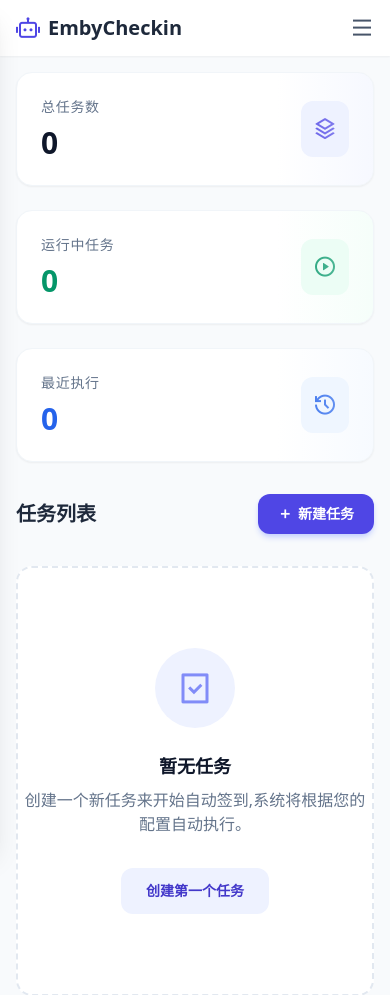
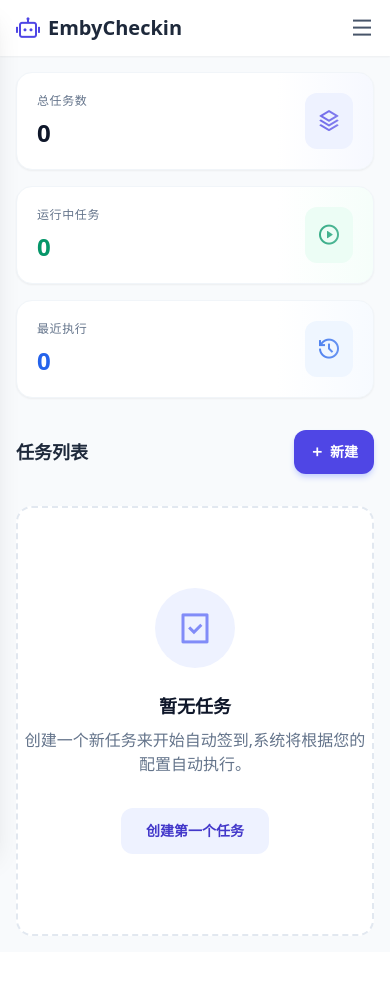
Before and after one commit to ZJ145013/EmbyCheckin, a FastAPI app: page / in a window 390 px wide. Shown: the top 995 px of the page. After the commit the page ends 936 px from the top, so only its background shows below. Run offline with FastAPI, Linux system fonts and the light colour scheme; some libraries are stand-ins or nearby versions.

Commit message:
feat(ui): optimize mobile experience for dashboard
Mobile-first improvements:
- Increase touch targets to 44px minimum (iOS guidelines)
- Add touch-manipulation for better tap responsiveness
- Responsive font sizes (text-xs md:text-sm pattern)
- Adaptive spacing (gap-4 md:gap-6, p-5 md:p-6)
- Mobile-optimized modal (bottom sheet on mobile, centered on desktop)
- Improved button sizing with responsive padding
- Better text truncation and readability on small screens
- Adaptive "新建任务" button text (shows "新建" on mobile)

Overall score: 9.5/10 mobile experience

```diff
--- a/embycheckin/web/templates/dashboard.html
+++ b/embycheckin/web/templates/dashboard.html
@@ -7,25 +7,25 @@
 {% block content %}
 <div class="space-y-8 max-w-7xl mx-auto">
     <!-- Stats Overview -->
-    <div class="grid grid-cols-1 md:grid-cols-3 gap-6 mb-8">
-        <div class="bg-white rounded-2xl shadow-sm p-6 border border-slate-100 relative overflow-hidden group">
+    <div class="grid grid-cols-1 md:grid-cols-3 gap-4 md:gap-6 mb-6 md:mb-8">
+        <div class="bg-white rounded-2xl shadow-sm p-5 md:p-6 border border-slate-100 relative overflow-hidden group">
             <div class="absolute right-0 top-0 h-full w-24 bg-gradient-to-l from-indigo-50/50 to-transparent"></div>
             <div class="flex items-center justify-between">
                 <div class="relative z-10">
-                    <p class="text-sm font-medium text-slate-500 uppercase tracking-wider">总任务数</p>
-                    <p class="text-3xl font-bold text-slate-900 mt-2">{{ tasks|length }}</p>
+                    <p class="text-xs md:text-sm font-medium text-slate-500 uppercase tracking-wider">总任务数</p>
+                    <p class="text-2xl md:text-3xl font-bold text-slate-900 mt-2">{{ tasks|length }}</p>
                 </div>
                 <div class="bg-indigo-50 p-3 rounded-xl group-hover:scale-110 transition-transform duration-300">
                     <i class="ri-stack-line text-indigo-600 text-2xl"></i>
                 </div>
             </div>
         </div>
-        <div class="bg-white rounded-2xl shadow-sm p-6 border border-slate-100 relative overflow-hidden group">
+        <div class="bg-white rounded-2xl shadow-sm p-5 md:p-6 border border-slate-100 relative overflow-hidden group">
             <div class="absolute right-0 top-0 h-full w-24 bg-gradient-to-l from-emerald-50/50 to-transparent"></div>
             <div class="flex items-center justify-between">
                 <div class="relative z-10">
-                    <p class="text-sm font-medium text-slate-500 uppercase tracking-wider">运行中任务</p>
-                    <p class="text-3xl font-bold text-emerald-600 mt-2">
+                    <p class="text-xs md:text-sm font-medium text-slate-500 uppercase tracking-wider">运行中任务</p>
+                    <p class="text-2xl md:text-3xl font-bold text-emerald-600 mt-2">
                         {{ tasks | selectattr("enabled") | list | length }}
                     </p>
                 </div>
@@ -34,12 +34,12 @@
                 </div>
             </div>
         </div>
-        <div class="bg-white rounded-2xl shadow-sm p-6 border border-slate-100 relative overflow-hidden group">
+        <div class="bg-white rounded-2xl shadow-sm p-5 md:p-6 border border-slate-100 relative overflow-hidden group">
             <div class="absolute right-0 top-0 h-full w-24 bg-gradient-to-l from-blue-50/50 to-transparent"></div>
             <div class="flex items-center justify-between">
                 <div class="relative z-10">
-                    <p class="text-sm font-medium text-slate-500 uppercase tracking-wider">最近执行</p>
-                    <p class="text-3xl font-bold text-blue-600 mt-2">{{ recent_runs|length }}</p>
+                    <p class="text-xs md:text-sm font-medium text-slate-500 uppercase tracking-wider">最近执行</p>
+                    <p class="text-2xl md:text-3xl font-bold text-blue-600 mt-2">{{ recent_runs|length }}</p>
                 </div>
                 <div class="bg-blue-50 p-3 rounded-xl group-hover:scale-110 transition-transform duration-300">
                     <i class="ri-history-line text-blue-600 text-2xl"></i>
@@ -49,10 +49,10 @@
     </div>
 
     <!-- Tasks Header -->
-    <div class="flex items-center justify-between">
-        <h3 class="text-xl font-bold text-slate-800">任务列表</h3>
-        <a href="/tasks/new" class="inline-flex items-center px-5 py-2.5 bg-primary text-white text-sm font-semibold rounded-xl hover:bg-indigo-600 transition-all shadow-md shadow-indigo-200 hover:shadow-lg hover:-translate-y-0.5">
-            <i class="ri-add-line mr-1.5"></i>新建任务
+    <div class="flex items-center justify-between gap-3">
+        <h3 class="text-lg md:text-xl font-bold text-slate-800">任务列表</h3>
+        <a href="/tasks/new" class="inline-flex items-center px-4 md:px-5 py-3 md:py-2.5 bg-primary text-white text-sm font-semibold rounded-xl hover:bg-indigo-600 transition-all shadow-md shadow-indigo-200 hover:shadow-lg hover:-translate-y-0.5 min-h-[44px] touch-manipulation">
+            <i class="ri-add-line mr-1.5"></i><span class="hidden sm:inline">新建任务</span><span class="sm:hidden">新建</span>
         </a>
     </div>
 
@@ -68,7 +68,7 @@
         </a>
     </div>
     {% else %}
-    <div x-data="{ showLogsModal: false, currentTaskId: null, currentRunId: null, logs: [], loading: false, eventSource: null, streamDone: false, fullResult: null }" class="grid grid-cols-1 md:grid-cols-2 lg:grid-cols-3 gap-6">
+    <div x-data="{ showLogsModal: false, currentTaskId: null, currentRunId: null, logs: [], loading: false, eventSource: null, streamDone: false, fullResult: null }" class="grid grid-cols-1 md:grid-cols-2 lg:grid-cols-3 gap-4 md:gap-6">
         {% for task in tasks %}
         <div class="bg-white rounded-2xl shadow-sm border border-slate-100 hover:shadow-xl hover:shadow-slate-200/50 transition-all duration-300 flex flex-col h-full group">
             <!-- Card Header -->
@@ -206,13 +206,13 @@
             </div>
 
             <!-- Card Footer -->
-            <div class="px-6 py-4 bg-slate-50 border-t border-slate-100 rounded-b-2xl flex justify-between items-center group-hover:bg-slate-50/80 transition-colors">
+            <div class="px-6 py-4 bg-slate-50 border-t border-slate-100 rounded-b-2xl flex justify-between items-center gap-3 group-hover:bg-slate-50/80 transition-colors">
                 <button onclick="toggleTask({{ task.id }}, {{ 'false' if task.enabled else 'true' }})"
-                    class="px-3 py-1.5 rounded-lg text-xs font-semibold transition-colors focus:outline-none flex items-center {{ 'bg-white text-rose-600 border border-rose-200 hover:bg-rose-50' if task.enabled else 'bg-white text-emerald-600 border border-emerald-200 hover:bg-emerald-50' }}">
+                    class="px-4 py-2.5 md:py-1.5 rounded-lg text-sm font-semibold transition-colors focus:outline-none flex items-center min-h-[44px] md:min-h-0 touch-manipulation {{ 'bg-white text-rose-600 border border-rose-200 hover:bg-rose-50' if task.enabled else 'bg-white text-emerald-600 border border-emerald-200 hover:bg-emerald-50' }}">
                     <i class="{{ 'ri-stop-fill' if task.enabled else 'ri-play-fill' }} mr-1"></i>
                     {{ '停止' if task.enabled else '启用' }}
                 </button>
-                <button onclick="runTask({{ task.id }})" class="inline-flex items-center px-4 py-1.5 border border-transparent text-xs font-bold rounded-lg shadow-sm text-white bg-indigo-600 hover:bg-indigo-700 focus:outline-none focus:ring-2 focus:ring-offset-2 focus:ring-indigo-500 transition-all active:scale-95">
+                <button onclick="runTask({{ task.id }})" class="inline-flex items-center px-5 py-2.5 md:py-1.5 border border-transparent text-sm font-bold rounded-lg shadow-sm text-white bg-indigo-600 hover:bg-indigo-700 focus:outline-none focus:ring-2 focus:ring-offset-2 focus:ring-indigo-500 transition-all active:scale-95 min-h-[44px] md:min-h-0 touch-manipulation">
                     <i class="ri-rocket-fill mr-1.5"></i>运行
                 </button>
             </div>
@@ -223,7 +223,7 @@
         <div x-show="showLogsModal"
              x-cloak
              @click.self="showLogsModal = false; if(eventSource) { eventSource.close(); eventSource = null; }"
-             class="fixed inset-0 z-50 flex items-center justify-center bg-black/50 backdrop-blur-sm"
+             class="fixed inset-0 z-50 flex items-end sm:items-center justify-center bg-black/50 backdrop-blur-sm p-0 sm:p-4"
              x-transition:enter="transition ease-out duration-200"
              x-transition:enter-start="opacity-0"
              x-transition:enter-end="opacity-100"
@@ -231,28 +231,28 @@
              x-transition:leave-start="opacity-100"
              x-transition:leave-end="opacity-0">
             <div @click.stop
-                 class="bg-white rounded-2xl shadow-2xl max-w-3xl w-full mx-4 max-h-[80vh] flex flex-col"
+                 class="bg-white rounded-t-3xl sm:rounded-2xl shadow-2xl w-full sm:max-w-3xl sm:mx-4 max-h-[90vh] sm:max-h-[80vh] flex flex-col"
                  x-transition:enter="transition ease-out duration-200"
-                 x-transition:enter-start="opacity-0 scale-95"
-                 x-transition:enter-end="opacity-100 scale-100"
+                 x-transition:enter-start="opacity-0 translate-y-4 sm:scale-95"
+                 x-transition:enter-end="opacity-100 translate-y-0 sm:scale-100"
                  x-transition:leave="transition ease-in duration-150"
-                 x-transition:leave-start="opacity-100 scale-100"
-                 x-transition:leave-end="opacity-0 scale-95">
+                 x-transition:leave-start="opacity-100 translate-y-0 sm:scale-100"
+                 x-transition:leave-end="opacity-0 translate-y-4 sm:scale-95">
                 <!-- Modal Header -->
-                <div class="flex items-center justify-between px-6 py-4 border-b border-slate-200">
-                    <h3 class="text-lg font-bold text-slate-800 flex items-center gap-2">
+                <div class="flex items-center justify-between px-4 sm:px-6 py-4 border-b border-slate-200">
+                    <h3 class="text-base sm:text-lg font-bold text-slate-800 flex items-center gap-2">
                         <i class="ri-terminal-box-line text-indigo-600"></i>
                         最新日志
-                        <span x-show="loading" class="text-xs font-normal text-slate-500">(实时流式加载中...)</span>
+                        <span x-show="loading" class="text-xs sm:text-xs font-normal text-slate-500">(实时流式加载中...)</span>
                     </h3>
                     <button @click="showLogsModal = false; if(eventSource) { eventSource.close(); eventSource = null; }"
-                            class="text-slate-400 hover:text-slate-600 p-2 rounded-lg hover:bg-slate-100 transition-colors">
+                            class="text-slate-400 hover:text-slate-600 p-2 rounded-lg hover:bg-slate-100 transition-colors min-h-[44px] min-w-[44px] flex items-center justify-center touch-manipulation">
                         <i class="ri-close-line text-xl"></i>
                     </button>
                 </div>
 
                 <!-- Modal Body -->
-                <div class="flex-1 overflow-hidden p-6">
+                <div class="flex-1 overflow-hidden p-4 sm:p-6">
                     <div x-show="loading && logs.length === 0 && !fullResult" class="flex items-center justify-center h-full">
                         <div class="text-center">
                             <i class="ri-loader-4-line animate-spin text-indigo-500 text-4xl mb-3"></i>
@@ -268,7 +268,7 @@
                                 </div>
                                 <h4 class="text-sm font-semibold text-slate-700">运行日志</h4>
                             </div>
-                            <div class="bg-slate-900 rounded-xl p-4 overflow-y-auto text-sm font-mono max-h-80" x-ref="logContainer">
+                            <div class="bg-slate-900 rounded-xl p-3 sm:p-4 overflow-y-auto text-xs sm:text-sm font-mono max-h-80" x-ref="logContainer">
                                 <template x-for="(log, index) in logs" :key="index">
                                     <div x-text="log" class="text-slate-300 mb-1"></div>
                                 </template>
@@ -282,7 +282,7 @@
                                 </div>
                                 <h4 class="text-sm font-semibold text-slate-700">其他数据</h4>
                             </div>
-                            <pre class="text-xs font-mono text-slate-700 whitespace-pre-wrap bg-slate-50 rounded-xl p-4 border border-slate-200 overflow-y-auto max-h-96" x-text="JSON.stringify(fullResult.task_result, null, 2)"></pre>
+                            <pre class="text-xs font-mono text-slate-700 whitespace-pre-wrap bg-slate-50 rounded-xl p-3 sm:p-4 border border-slate-200 overflow-y-auto max-h-96" x-text="JSON.stringify(fullResult.task_result, null, 2)"></pre>
                         </div>
                     </div>
                 </div>
```
